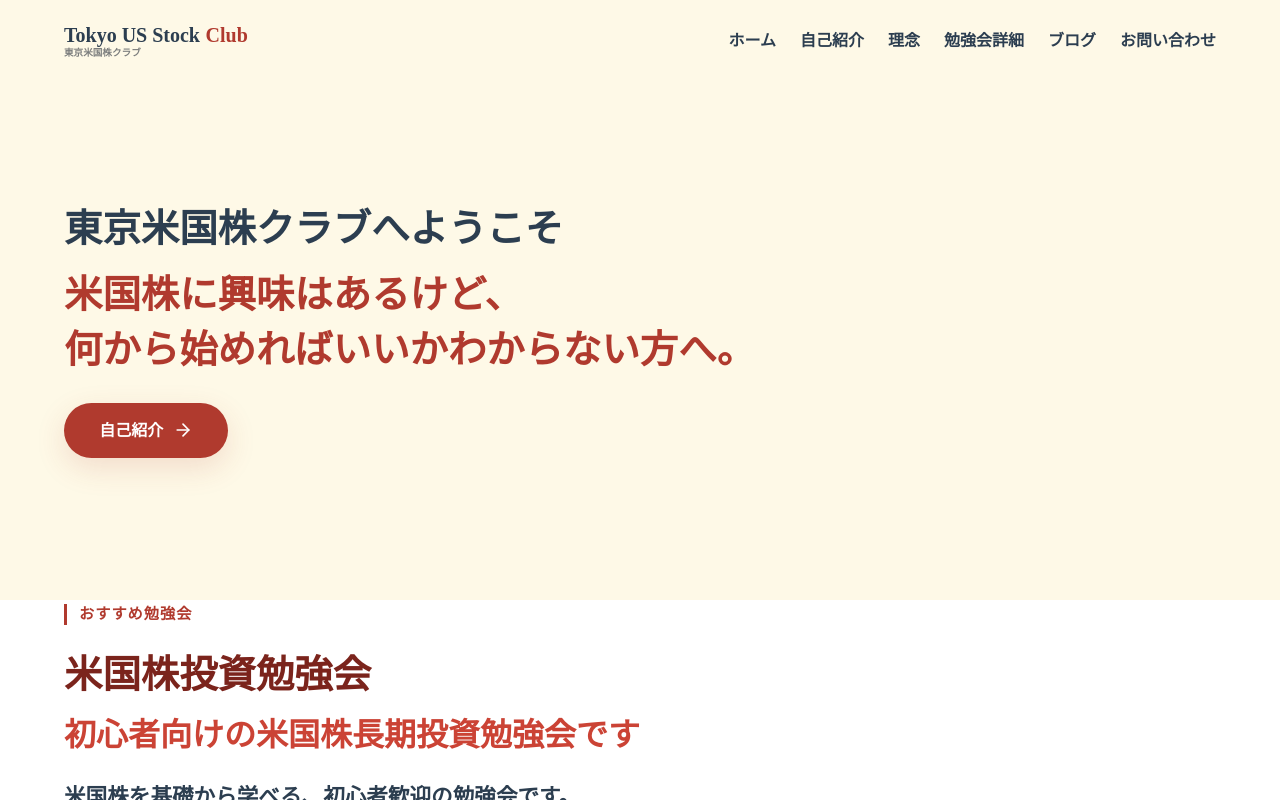
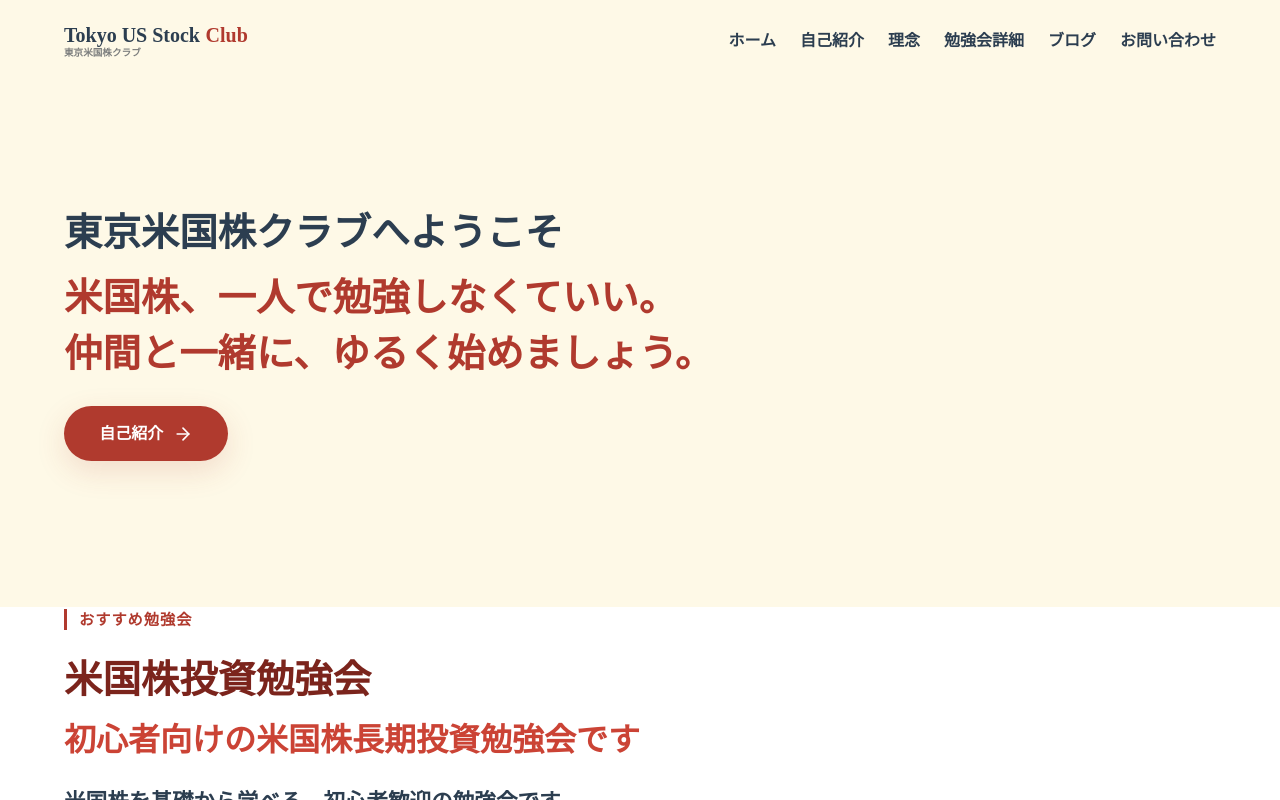
Before and after one commit to yutarotobioka0121-ship-it/tokyo-us-stock-site, a Next.js app: page / in a window 1280 px wide. Built offline with nearby package versions, Linux system fonts and the light colour scheme; no server answers; a web font is replaced by a local one.

Commit message:
copy: ヒーロー見出しと説明文の文言をよりゆるくコミュニティ感のある表現にリライト

```diff
--- a/src/app/page.tsx
+++ b/src/app/page.tsx
@@ -14,8 +14,8 @@ export default async function Home() {
               <h1 className="hero-title">
                 <span className="segment block-segment">東京米国株クラブへようこそ</span>
                 <span className="segment-accent">
-                  <span className="segment">米国株に興味はあるけど、</span>
-                  <span className="segment">何から始めればいいかわからない方へ。</span>
+                  <span className="segment">米国株、一人で勉強しなくていい。</span>
+                  <span className="segment">仲間と一緒に、ゆるく始めましょう。</span>
                 </span>
               </h1>
 
@@ -90,7 +90,7 @@ export default async function Home() {
                   <span className="segment">米国株を基礎から学べる、初心者歓迎の勉強会です。</span>
                   <span className="segment">難しい専門用語は使いません。</span>
                   <span className="segment">カフェでお茶をするような気軽な雰囲気で、</span>
-                  <span className="segment">投資の「わからない」を「わかった」に変えましょう。</span>
+                  <span className="segment">知識ゼロでも大丈夫。少しずつ、楽しみながらやっていきましょう。</span>
                   <span className="segment">一人で悩まず、仲間と一緒に学びませんか？</span>
                 </span>
               </p>
```
